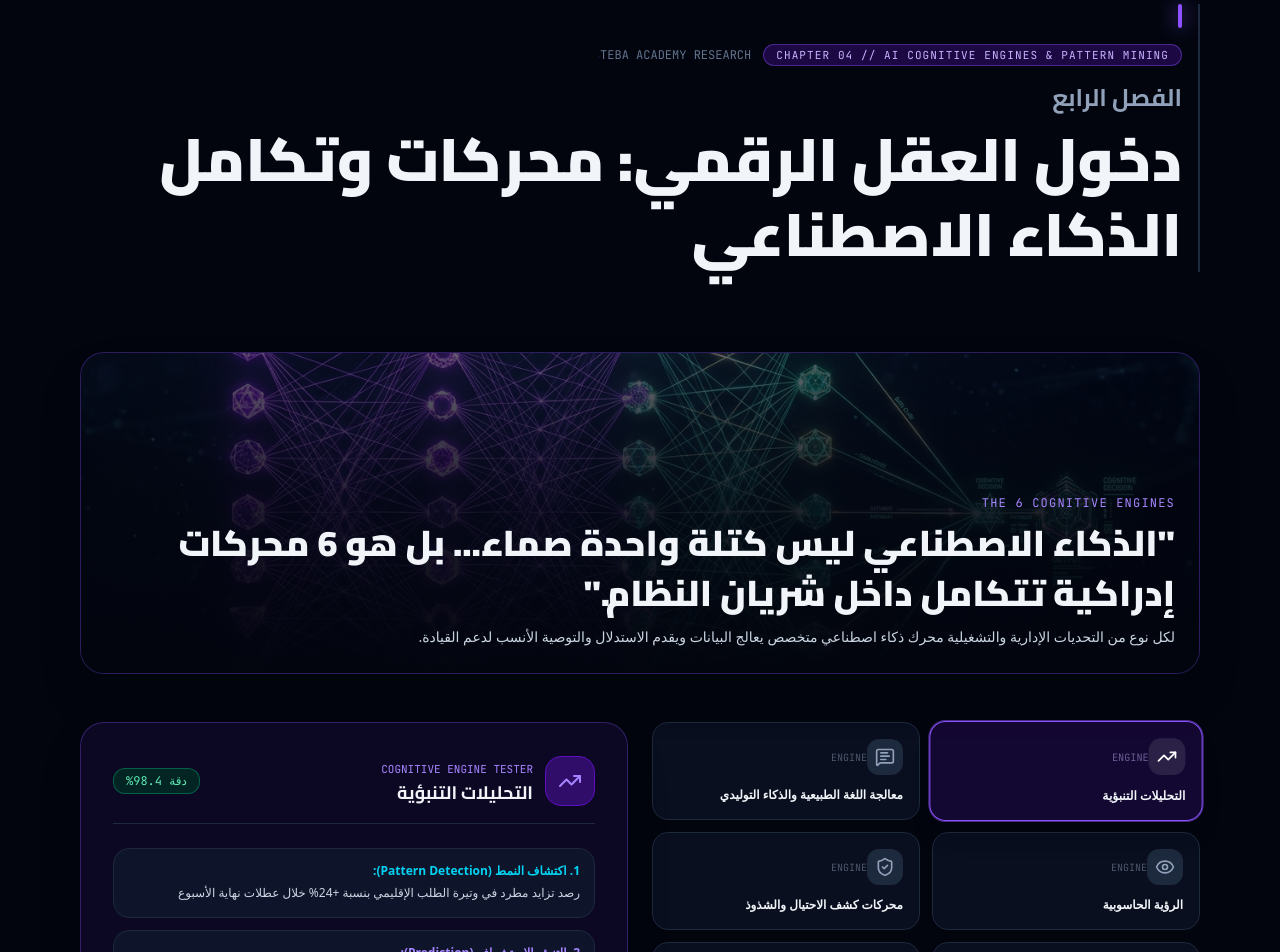
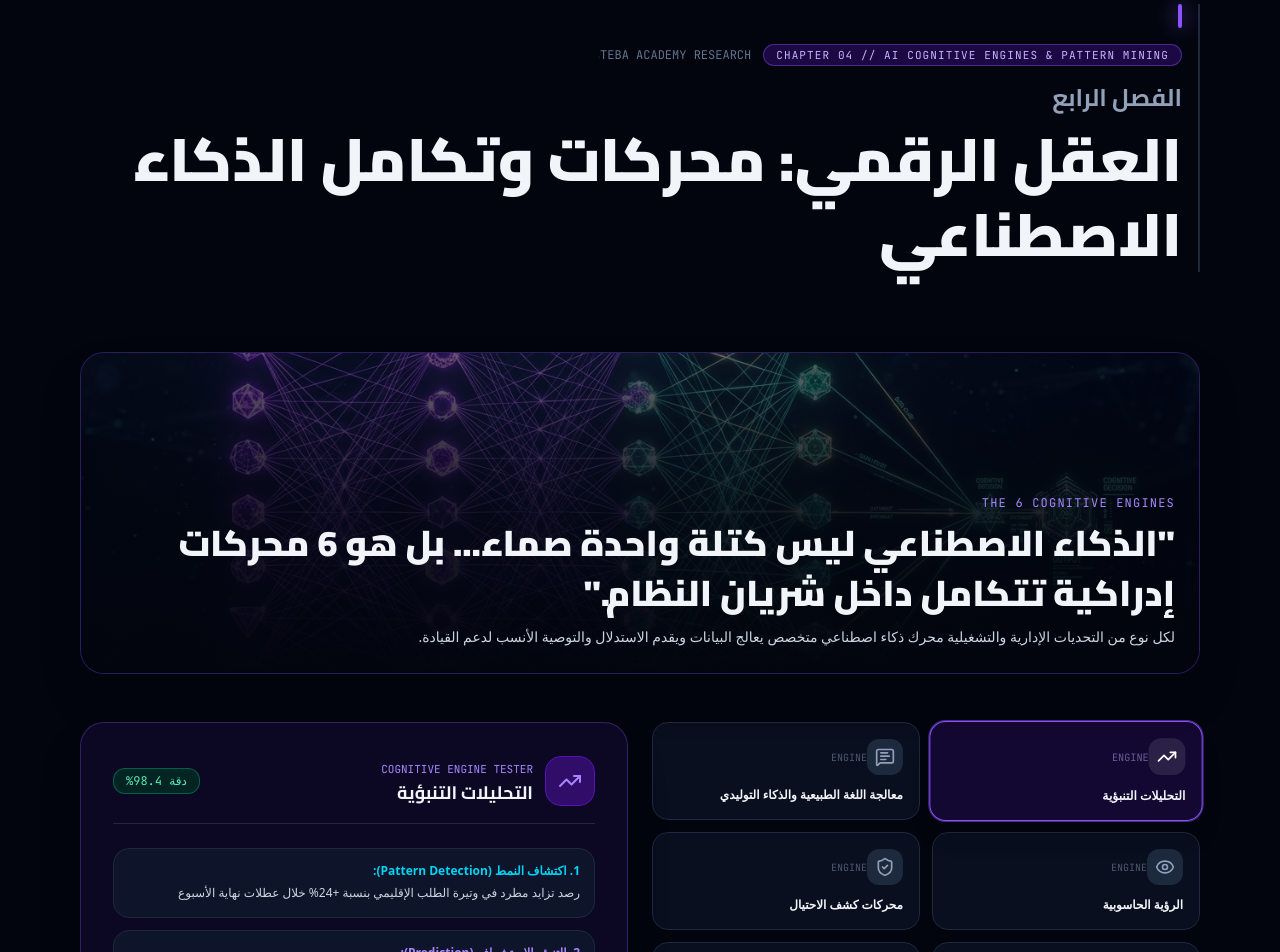
Before and after one commit to yusef12345555555555/SHURUQ, a React (Vite) app: page / in a window 1280 px wide. Shown: the part 5360-6312 px from the top of the page. Built offline with nearby package versions, Linux system fonts and the light colour scheme; a web font is replaced by a local one.

Commit message:
Chapter06AiIntegrationModalities.tsx

```diff
--- a/src/components/chapters/Chapter06AiIntegrationModalities.tsx
+++ b/src/components/chapters/Chapter06AiIntegrationModalities.tsx
@@ -64,7 +64,7 @@ export const Chapter06AiIntegrationModalities: React.FC = () => {
     },
     {
       id: 'anomaly',
-      nameAr: 'محركات كشف الاحتيال والشذوذ (Anomaly Detection)',
+      nameAr: 'محركات كشف الاحتيال  (Anomaly Detection)',
       roleAr: 'رصد المعاملات المالية المشبوهة واختراقات الشبكة في أجزاء من الثانية.',
       techAr: 'Isolation Forests, Autoencoders, Graph Neural Networks',
       demo: {
@@ -124,7 +124,7 @@ export const Chapter06AiIntegrationModalities: React.FC = () => {
       <ChapterHeader
         number="04"
         titleAr="الفصل الرابع"
-        subtitleAr="دخول العقل الرقمي: محركات وتكامل الذكاء الاصطناعي"
+        subtitleAr=" العقل الرقمي: محركات وتكامل الذكاء الاصطناعي"
         labelEn="AI COGNITIVE ENGINES & PATTERN MINING"
         accentColor="violet"
       />
```
